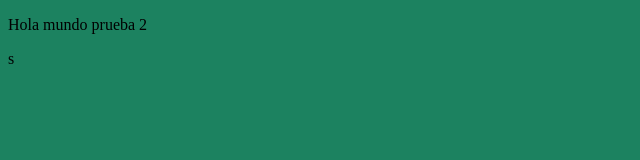
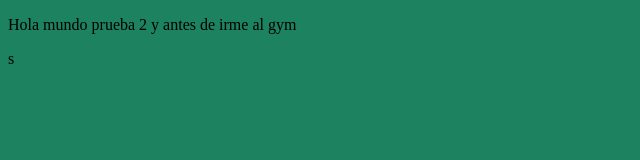
Before and after one commit to ortegaprograma/Curso-GIT, a plain HTML site: page index.html in a window 1280 px wide. Shown: the whole page, without its empty margins (0-640 px from the left). Drawn offline with Linux system fonts and the light colour scheme; files whose address does not match are found by name.

Commit message:
Antes del gym

```diff
--- a/index.html
+++ b/index.html
@@ -7,6 +7,6 @@
     <link rel="stylesheet" href="C:\Users\sergi\Desktop\Curso GIT\estilos.css" type="text/css">
 </head>
 <body>
-    <p>Hola mundo prueba 2</p>
+    <p>Hola mundo prueba 2 y antes de irme al gym</p>
 </body>
 </html>s
```
